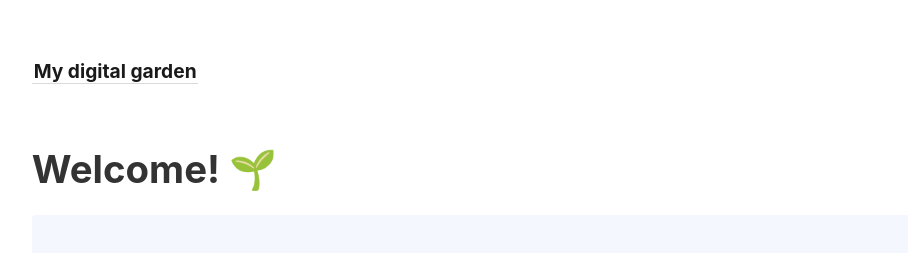
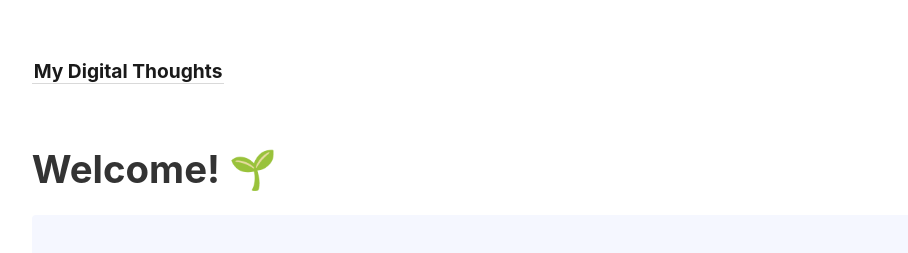
Before and after one commit to shirelaktoun/secondbrain, a Jekyll site: the page built from _pages/index.md, in a window 1280 px wide. Shown: the top 253 px of the page, without its empty margins (45-953 px from the left). Built offline with Jekyll 4.4.1, drawn with Linux system fonts in a browser that asks for light colours.

Commit message:
Site name change
I changed the name of the website

```diff
--- a/_config.yml
+++ b/_config.yml
@@ -1,4 +1,4 @@
-title:               My digital garden
+title:               My Digital Thoughts
 include:             ['_pages']
 exclude:             ['_includes/notes_graph.json']
 # You may need to change the base URL depending on your deploy configuration.
```
